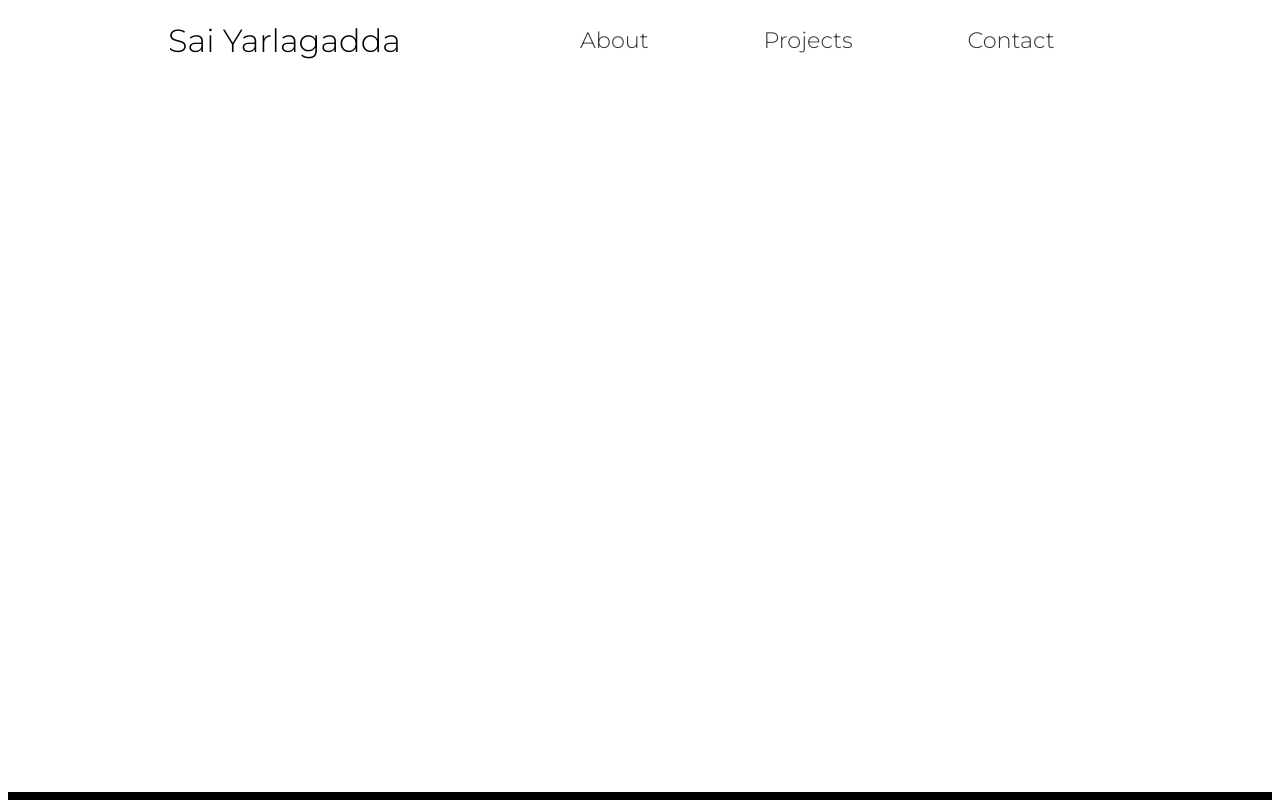
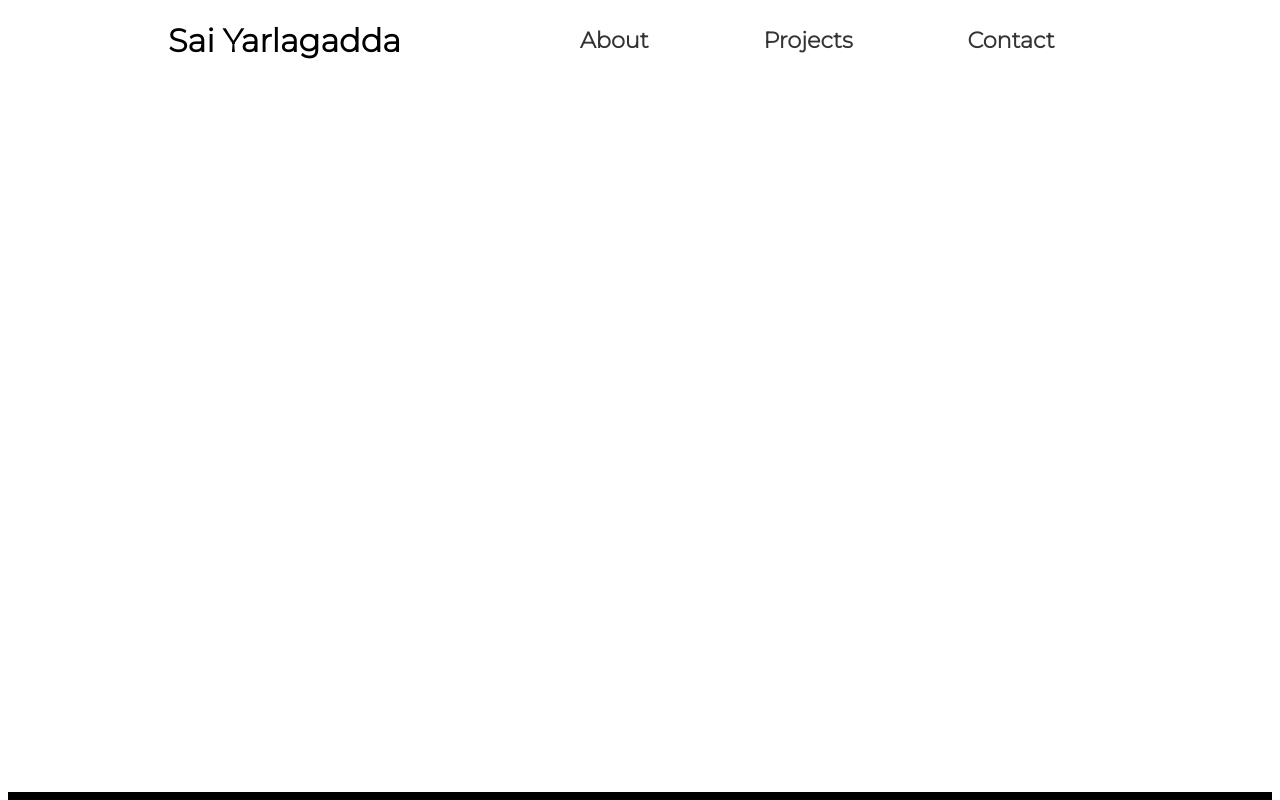
Before and after one commit to saiyarlagadda/portfolio-deploy, a React (Create React App) app: page / in a window 1280 px wide. Shown: the top 800 px of the page. Built offline with nearby package versions, Linux system fonts and the light colour scheme.

Commit message:
Changes Made.

```diff
--- a/package.json
+++ b/package.json
@@ -1,5 +1,5 @@
 {
-  "homepage": "https://saiyarlagadda.github.io/portfolio-deploy",
+
   "name": "portfolio",
   "version": "0.1.0",
   "private": true,
@@ -23,8 +23,6 @@
   },
   "scripts": {
     "start": "react-scripts start",
-    "predeploy": "npm run build",
-    "deploy": "gh-pages -d build",
     "build": "react-scripts build",
     "test": "react-scripts test",
     "eject": "react-scripts eject"
--- a/src/Nav/Nav.jsx
+++ b/src/Nav/Nav.jsx
@@ -27,7 +27,7 @@ const Nav = () => {
         <div className='menu-link'>
           <ul>
             <li>
-              <a href='/about' className='underline'>About</a>
+              <a href='/about' className='underline nav-anchor'>About</a>
             </li>
             <li>
               <a href='/projects' className='underline'>Projects</a>
@@ -42,7 +42,7 @@ const Nav = () => {
       {/* Hamburger navigation */}
       <nav id='hamburger-nav'>
         <div className='logo'>
-          <a href='/'>Sai Yarlagadda</a>
+          <a className='ham-anchor' href='/'>SY</a>
         </div>
         <div className='hamburger-menu'>
           <div className='hamburger-icon' onClick={toggleMenu}>
--- a/src/Nav/nav.css
+++ b/src/Nav/nav.css
@@ -7,8 +7,9 @@
   height: auto;
   display: grid;
   grid-template-columns: 10rem 2fr 2fr 2fr 10rem;
-  font-family: 'Lato', sans-serif;
+  /* font-family: 'Lato', sans-serif; */
   font-family: 'Montserrat', sans-serif;
+  font-weight: 900;
 }
 
 .logo {
@@ -26,6 +27,15 @@
 
 .menu-link {
   grid-column: 3/5;
+}
+
+.nav-anchor{
+  font-family: 'Montserrat', sans-serif;
+  font-weight: 900;
+}
+
+.ham-anchor{
+  font-weight: 900;
 }
 
 .menu-link ul {
```
